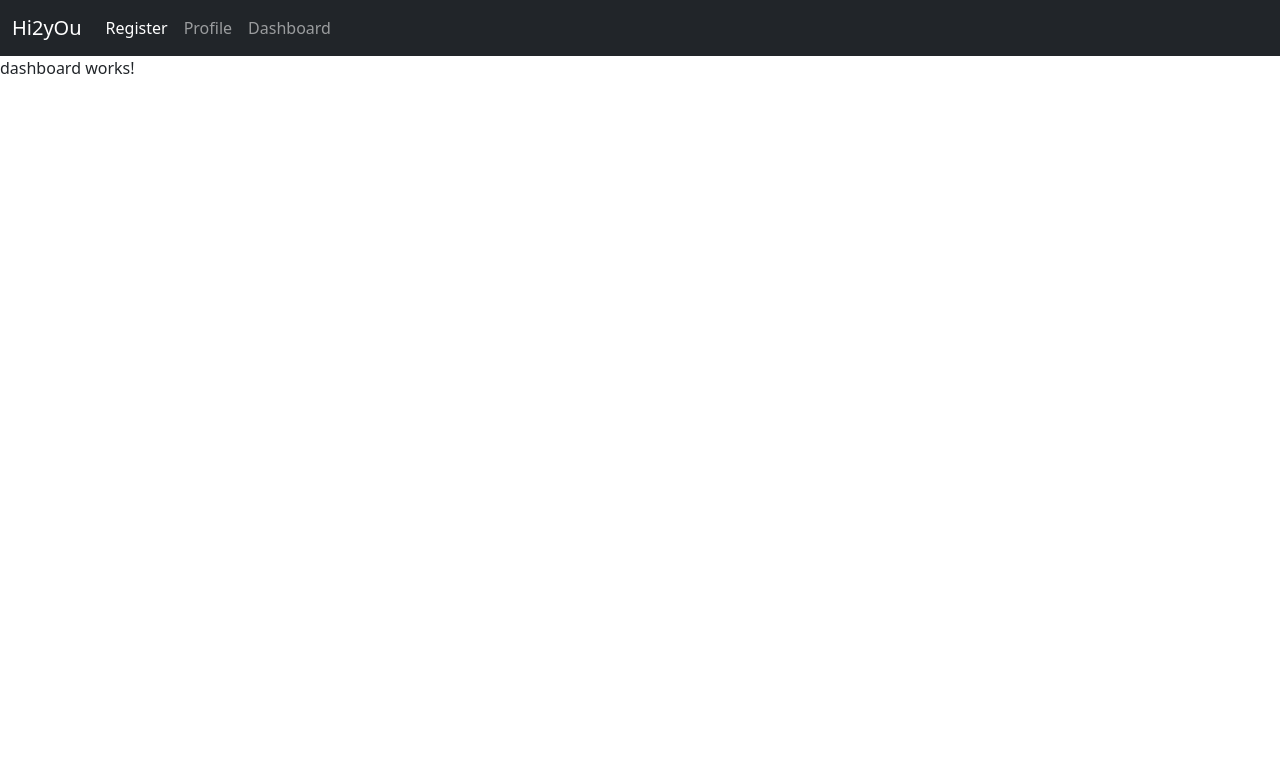
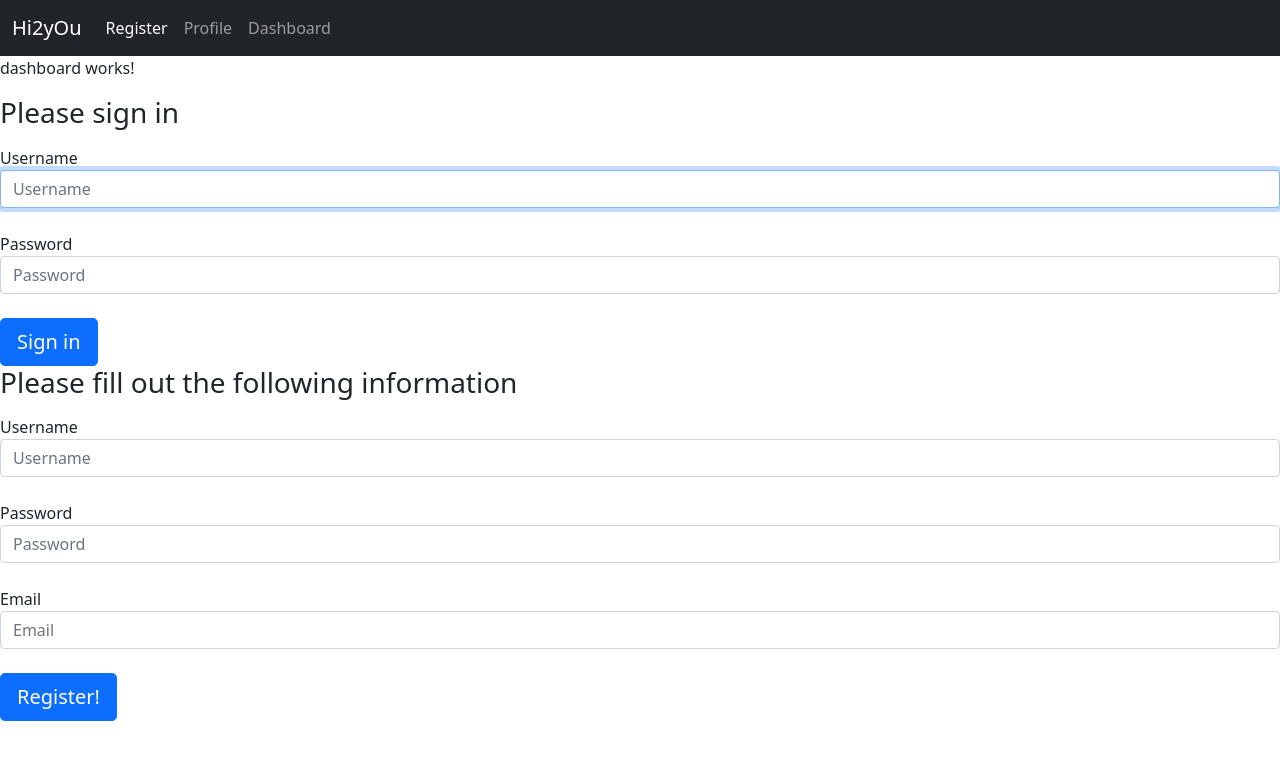
Before and after one commit to Cunnjoel/Hi2yOu, an Angular app in the folder src/main/resources/angular/: page /dashboard in a window 1280 px wide. Shown: the top 760 px of the page. Built offline with nearby package versions, Linux system fonts and the light colour scheme.

Commit message:
login/register

```diff
--- /dev/null
+++ b/src/main/resources/angular/src/app/models/User.ts
@@ -0,0 +1,8 @@
+export interface User
+{
+    userId : number;
+    username : string;
+    password : string;
+    email : string;
+
+}
--- a/src/main/resources/angular/src/app/routes/dashboard/dashboard.component.html
+++ b/src/main/resources/angular/src/app/routes/dashboard/dashboard.component.html
@@ -1 +1,3 @@
 <p>dashboard works!</p>
+<app-login></app-login>
+<app-register></app-register>
--- a/src/main/resources/angular/src/app/routes/login/login.component.html
+++ b/src/main/resources/angular/src/app/routes/login/login.component.html
@@ -1 +1,14 @@
-<p>login works!</p>
+<div>
+    <form (ngSubmit)="onSubmit(f)" #f="ngForm">
+        <h1 class="h3 mb-3 font-weight-normal">Please sign in</h1>
+        <h5 *ngIf="incorrect === true">Incorrect Username/Password</h5>
+        <label for="username" class="sr-only">Username</label>
+        <input type="text" name="username" id="username" class="form-control" placeholder="Username" required autofocus ngModel>
+        <br>
+        <label for="inputPassword" class="sr-only">Password</label>
+        <input type="password" name="password" id="inputPassword" class="form-control" placeholder="Password" required ngModel>
+        <br>
+        <button class="btn btn-lg btn-primary btn-block" type="submit">Sign in</button>
+        <br>
+    </form>
+</div>
--- a/src/main/resources/angular/src/app/routes/login/login.component.ts
+++ b/src/main/resources/angular/src/app/routes/login/login.component.ts
@@ -1,4 +1,8 @@
 import { Component, OnInit } from '@angular/core';
+import { NgForm } from '@angular/forms';
+import { Router } from '@angular/router';
+import { User } from 'src/app/models/User';
+import { UserService } from 'src/app/services/user.service';
 
 @Component({
   selector: 'app-login',
@@ -7,9 +11,28 @@ import { Component, OnInit } from '@angular/core';
 })
 export class LoginComponent implements OnInit {
 
-  constructor() { }
+  incorrect : boolean = false
+
+
+  constructor(private userService : UserService, private router : Router) { }
 
   ngOnInit(): void {
+    var loggedIn : any = localStorage.getItem("id)");
+    if(loggedIn !== undefined || loggedIn !== undefined){
+      this.router.navigate(['dashboard']);
+    }
+  }
+  onSubmit(form:NgForm) : void{
+    let user : User = {username : form.value.username, password: form.value.password, email : form.value.email, userId : form.value.userId};
+    console.log(user)
   }
 
+userLogin(form : NgForm) : void{
+  let user : User = <User> {};
+
+    // this.userService.get(user).subscribe(responseBody =>{
+    //  this.user = responseBody
+    //     this.router.navigate(['/dashboard'])
+    //   })
+  }
 }
--- a/src/main/resources/angular/src/app/routes/register/register.component.html
+++ b/src/main/resources/angular/src/app/routes/register/register.component.html
@@ -1 +1,16 @@
-<p>register works!</p>
+<div>
+    <form>
+        <h1 class="h3 mb-3 font-weight-normal">Please fill out the following information</h1>
+        <label for="username" class="sr-only">Username</label>
+        <input type="text" name="username" id="username" class="form-control" placeholder="Username" required autofocus ngModel>
+        <br>
+        <label for="inputPassword" class="sr-only">Password</label>
+        <input type="password" name="password" id="inputPassword" class="form-control" placeholder="Password" required ngModel>
+        <br>
+        <label for="email" class="sr-only">Email</label>
+        <input type="text" name="email" id="email" class="form-control" placeholder="Email" required autofocus ngModel>
+        <br>
+        <button class="btn btn-lg btn-primary btn-block" type="submit">Register!</button>
+        <br>
+    </form>
+</div>
--- a/src/main/resources/angular/src/app/routes/register/register.component.ts
+++ b/src/main/resources/angular/src/app/routes/register/register.component.ts
@@ -1,4 +1,6 @@
 import { Component, OnInit } from '@angular/core';
+import { Router } from '@angular/router';
+import { UserService } from 'src/app/services/user.service';
 
 @Component({
   selector: 'app-register',
@@ -7,9 +9,19 @@ import { Component, OnInit } from '@angular/core';
 })
 export class RegisterComponent implements OnInit {
 
-  constructor() { }
+  constructor(private userService : UserService, private router: Router ) { }
 
   ngOnInit(): void {
   }
-
+  registerUser()
+  {
+    let formData : FormData = new FormData();
+    this.userService.create(formData).subscribe(reponseBody=>
+      {
+          this.userService.create(this.registerUser).subscribe(responseBody=>{
+            this.userService.create = responseBody;
+            this.router.navigate(['dashboard'])
+            });
+      });
+  }
 }
--- a/src/main/resources/angular/src/app/services/user.service.ts
+++ b/src/main/resources/angular/src/app/services/user.service.ts
@@ -1,37 +1,39 @@
 import { HttpClient } from '@angular/common/http';
 import { Injectable } from '@angular/core';
 import { Observable } from 'rxjs';
+import { User } from '../models/User';
 
 
-const baseUrl = 'http://localhost:4200/';
+
+const baseUrl = 'http://localhost:9000/';
 @Injectable({
   providedIn: 'root'
 })
 export class UserService {
 
-  constructor(private http : HttpClient) { }
+  constructor(private httpCli : HttpClient) { }
 
   getAllUsers(): Observable<User[]>{
-    return this.http.get<User[]>(baseUrl);
+    return this.httpCli.get<User[]>(baseUrl);
   }
 
   get(id: any): Observable<User> {
-    return this.http.get(`${baseUrl}/${id}`);
+    return this.httpCli.get<User>(`${baseUrl}/${id}`);
   }
 
   create(data : any): Observable<any> {
-    return this.http.post(baseUrl, data);
+    return this.httpCli.post(baseUrl, data);
   }
 
   update(id: any, data: any): Observable<any>  {
-    return this.http.put(`${baseUrl}/${id}`, data)
+    return this.httpCli.put(`${baseUrl}/${id}`, data)
   }
 
   getByUsername(username: any): Observable<User>{
-    return this.http.get<username>(`${baseUrl}?username=${username}`);
+    return this.httpCli.get<User>(`${baseUrl}?username=${username}`);
   }
 
   deleteUser(): Observable<any> {
-    return this.http.delete(baseUrl);
+    return this.httpCli.delete(baseUrl);
   }
 }
```
